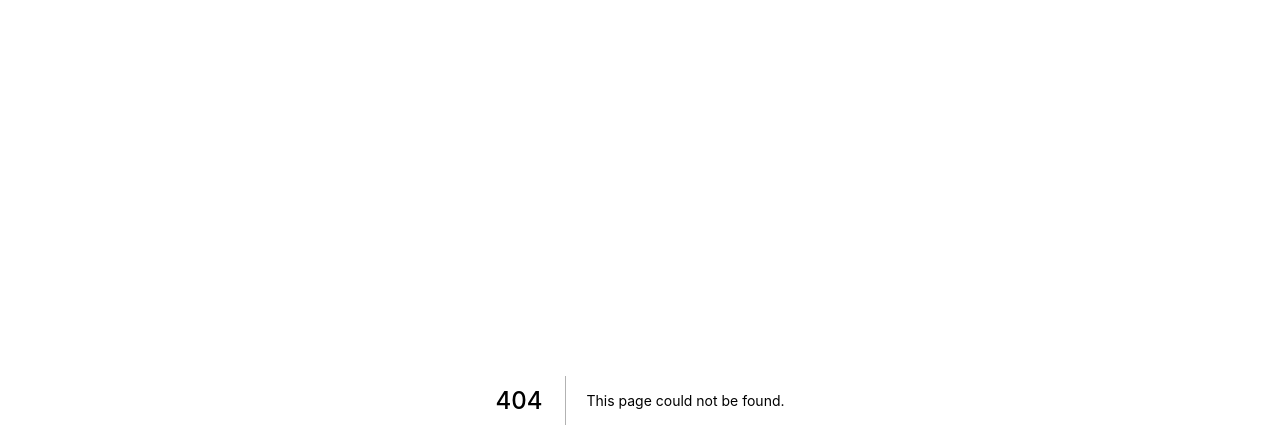
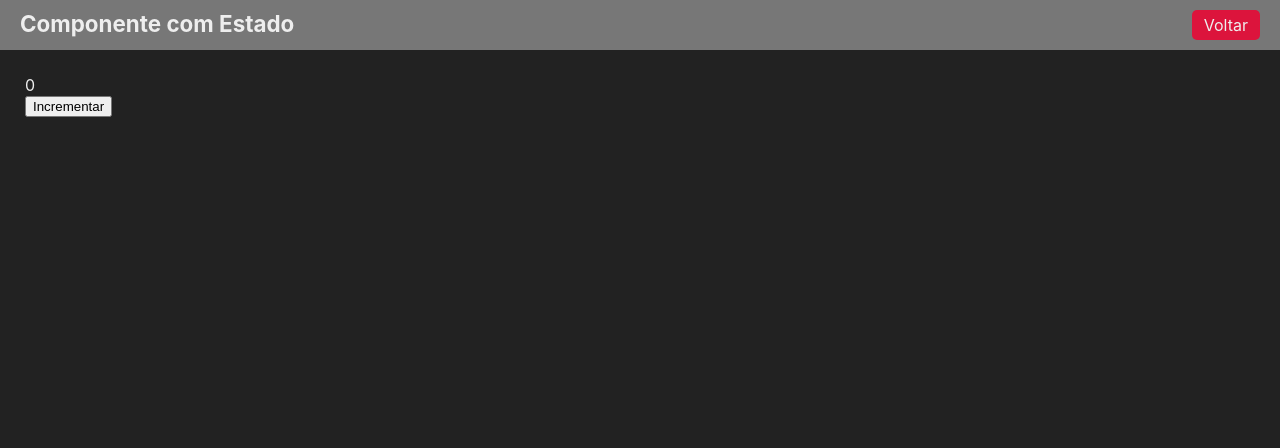
Before and after one commit to MenezesC137/Fundamentals_Next.js, a Next.js app: page /estado in a window 1280 px wide. Before the commit this address had no page. Shown: the top 448 px of the page. Built offline with nearby package versions, Linux system fonts and the light colour scheme.

Commit message:
Comp. com estado

```diff
--- /dev/null
+++ b/src/pages/estado.jsx
@@ -0,0 +1,22 @@
+import { useState } from 'react'
+import Layout from '../components/Layout'
+
+export default function Estado() {
+
+    const [state, setState] = useState(0)
+
+    function incrementar(){
+        setState(state + 1)
+    }
+
+    return (
+        <Layout titulo="Componente com Estado">
+            <div>
+                {state}
+            </div>
+            <button onClick={incrementar}>
+                Incrementar
+            </button>
+        </Layout>
+    )
+}
--- a/src/pages/index.jsx
+++ b/src/pages/index.jsx
@@ -14,6 +14,7 @@ export default function Inicio() {
       <Navegador texto="Jsx" destino='/jsx' cor='crimson'/>
       <Navegador texto="Navegação #01" destino='/navegacao' cor='green'/>
       <Navegador texto="Navegação #02" destino='/cliente/sp/123' cor='blue'/>
+      <Navegador texto="Componente com Estado" destino='/estado' cor='gold '/>
 
     </div>
   );
```
